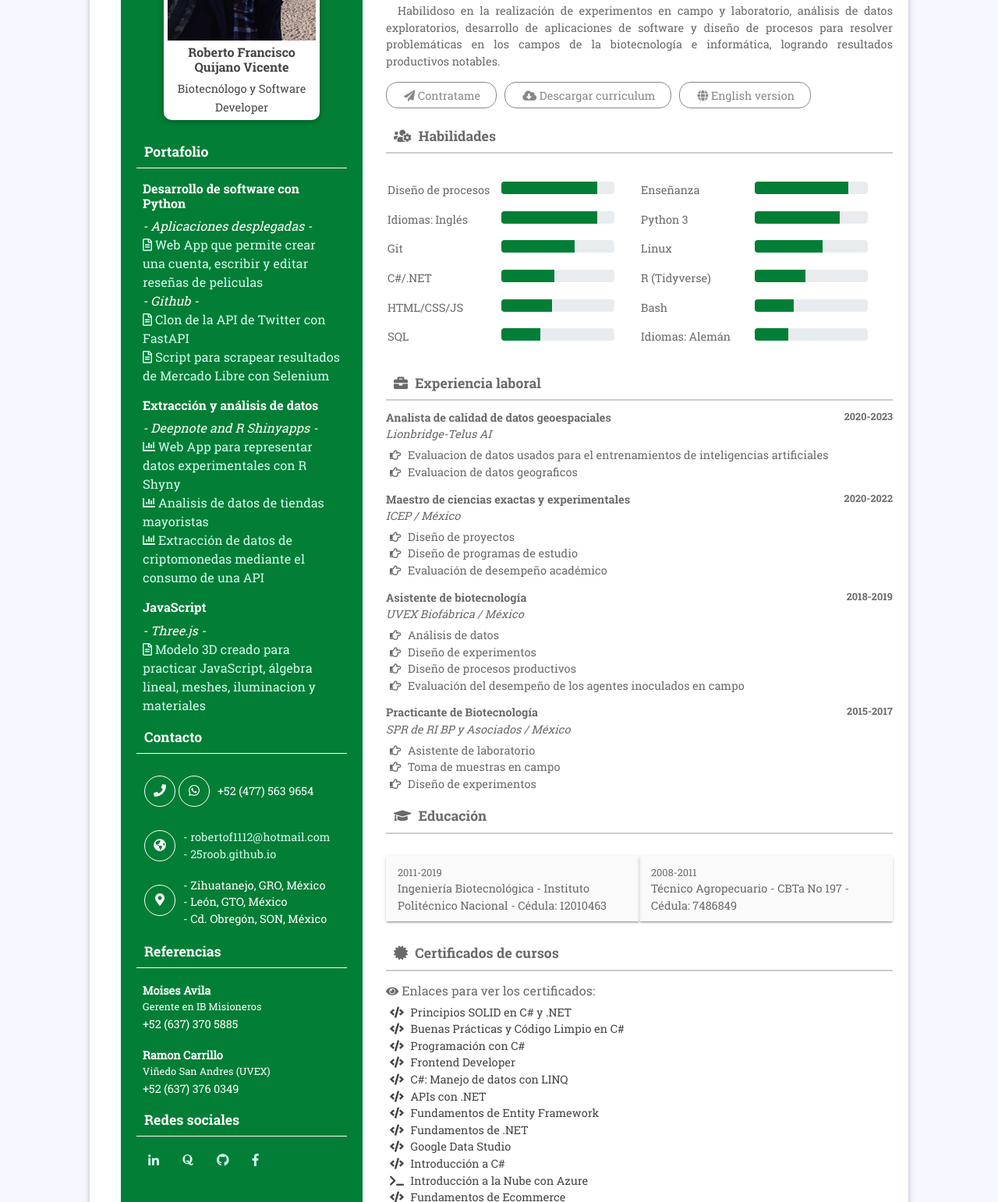
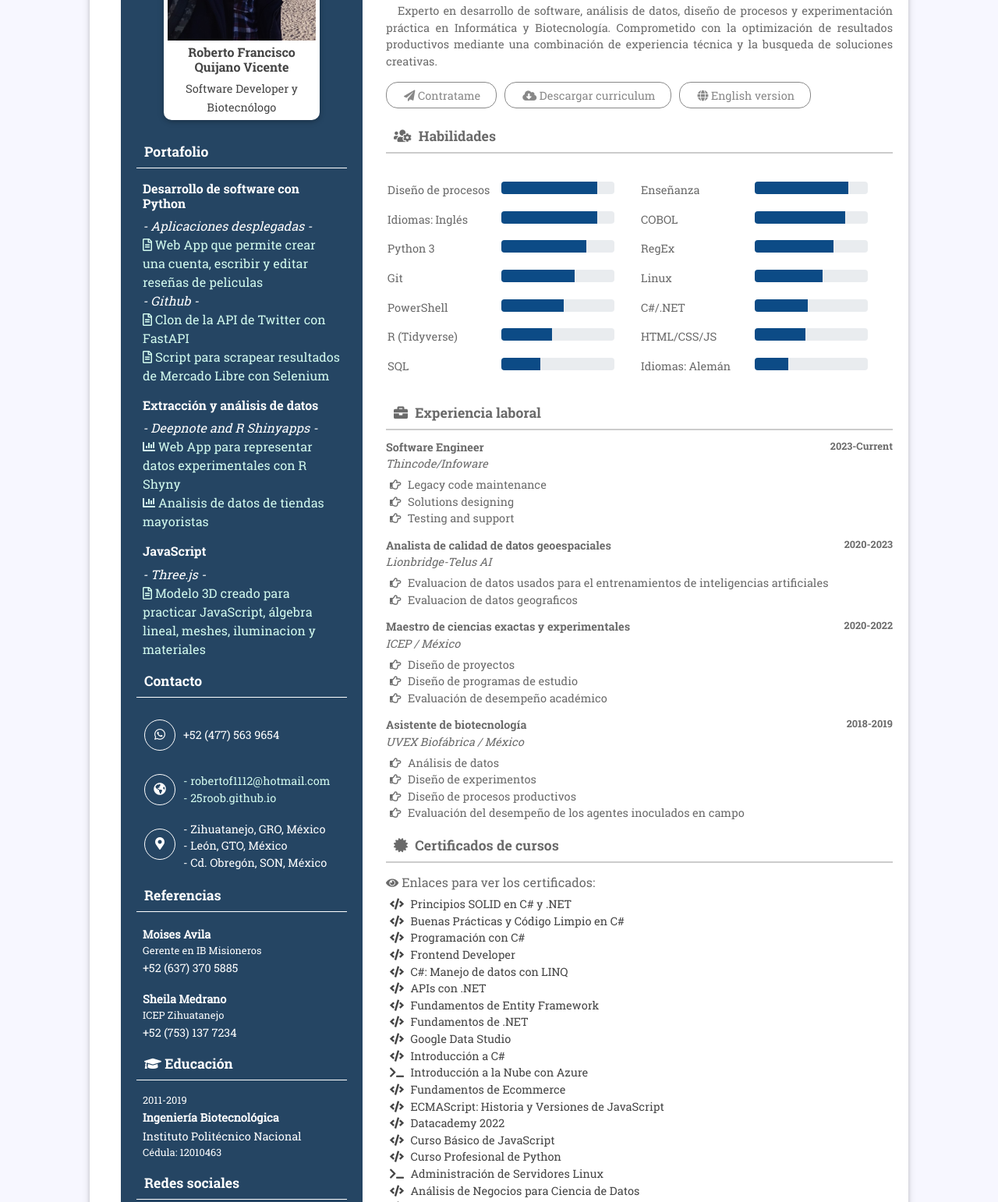
Before and after one commit to 25roob/25roob, a plain HTML site: page index_es.html in a window 1280 px wide. Shown: the part 223-1765 px from the top of the page at 78% size. Drawn offline with Linux system fonts and the light colour scheme.

Commit message:
a resume more oriented to software development

```diff
--- a/assets/css/style.css
+++ b/assets/css/style.css
@@ -225,7 +225,7 @@ body {
       padding: 0px;
       padding-right: 10px; } }
   .profile-box .left-side {
-    background-color: #037e36;
+    background-color: #254563;
     color: #FFF;
     padding: 40px 20px; }
     .profile-box .left-side .profile-info {
@@ -380,7 +380,7 @@ body {
     .rit-cover .profess-cover .prog-row div {
       padding: 0px; }
   .rit-cover .profess-cover .progress-bar {
-    background-color: #037e36; }
+    background-color: #0c4b86; }
 
 /*# sourceMappingURL=style.css.map */
 
--- a/index_es.html
+++ b/index_es.html
@@ -4,7 +4,7 @@
 <head>
     <meta charset="utf-8">
     <meta name="viewport" content="width=device-width, initial-scale=1, shrink-to-fit=no">
-    <meta name="keywords" content="resume, django, web development, biotechnology, ixtapa, zihuatanejo, remote, programming">
+    <meta name="keywords" content="resume, COBOL, RegEx, django, web development, biotechnology, ixtapa, zihuatanejo, remote, programming">
     <meta name="description" content="Resume for a Software developer with a degree in Biotechnology Engineering seeking for a remote job or in the area of Ixtapa-Zihuatanejo.">
 
     <title> Roberto Quijano | Biotechnology | Software Dev </title>
@@ -26,7 +26,7 @@
                         <div class="profile-info">
                             <img src="assets/images/profile.jpg" alt="profile photo">
                             <h3>Roberto Francisco Quijano Vicente</h3>
-                            <span>Biotecnólogo y Software Developer</span>
+                            <span>Software Developer y Biotecnólogo</span>
                         </div>
                         <h4 class="ltitle">Portafolio</h4>
                         <div class="refer-cov">
@@ -52,9 +52,9 @@
 
                                 <li><a href="https://25roob.shinyapps.io/rep_aep2505/"><i class="fas fa-chart-bar"></i> Web App para representar datos experimentales con R Shyny</a></li>
 
-                                <li><a href="https://deepnote.com/workspace/rober25-72490bea-ae9c-48d5-aaf8-146275a70b8b/project/Retail-Analysis-4694565d-ee2c-4b67-b961-a7842efc3336/%2Flargest_us_retailers.ipynb"><i class="fas fa-chart-bar"></i> Analisis de datos de tiendas mayoristas</a></li>
+                                <li><a href="https://deepnote.com/workspace/rober25-72490bea-ae9c-48d5-aaf8-146275a70b8b/project/Retail-Analysis-4694565d-ee2c-4b67-b961-a7842efc3336/notebook/largest_us_retailers-7fa1b12f1e1740d89d78a7c880606610"><i class="fas fa-chart-bar"></i> Analisis de datos de tiendas mayoristas</a></li>
 
-                                <li><a href="https://deepnote.com/workspace/rober25-72490bea-ae9c-48d5-aaf8-146275a70b8b/project/crypto-proyect-53808f46-9bc3-45ad-bc7e-abd4565fbd9a/%2Fnotebook.ipynb"><i class="fas fa-chart-bar"></i> Extracción de datos de criptomonedas mediante el consumo de una API </a></li>
+                                <!-- <li><a href="https://deepnote.com/workspace/rober25-72490bea-ae9c-48d5-aaf8-146275a70b8b/project/crypto-proyect-53808f46-9bc3-45ad-bc7e-abd4565fbd9a/%2Fnotebook.ipynb"><i class="fas fa-chart-bar"></i> Extracción de datos de criptomonedas mediante el consumo de una API </a></li> -->
 
                                 <!-- <li><a href="https://deepnote.com/workspace/rober25-72490bea-ae9c-48d5-aaf8-146275a70b8b/project/Baby-temp-vs-time-2daf1788-4b8f-47b8-a4b3-84d2c1b21d19/%2Fbaby_temp.ipynb"><i class="fas fa-chart-bar"></i> baby temperature Time-series </a></li> -->
 
@@ -75,7 +75,7 @@
                         <h4 class="ltitle">Contacto</h4>
                         <div class="contact-box pb0">
                             <div class="icon">
-                                <i class="fas fa-phone"></i>
+                                <!-- <i class="fas fa-phone"></i> -->
                                 <i class="fab fa-whatsapp"></i>
                             </div>
                             <div class="detail">
@@ -123,10 +123,21 @@
                             <span>+52 (637) 370 5885</span>
                         </div>
                         <div class="refer-cov">
-                            <b>Ramon Carrillo</b>
-                            <p>Viñedo San Andres (UVEX)</p>
-                            <span>+52 (637) 376 0349</span>
+                            <b>Sheila Medrano</b>
+                            <p>ICEP Zihuatanejo</p>
+                            <span>+52 (753) 137 7234</span>
                         </div>
+
+                        <h4 class="ltitle"><i class="fas fa-graduation-cap"></i> Educación</h4>
+                        <div class="refer-cov">
+
+                            <p>2011-2019</p>
+                            <b>Ingeniería Biotecnológica</b> <br>
+                            <span>Instituto Politécnico Nacional</span>
+                            <p>Cédula: 12010463</p>
+
+                        </div>
+
 
                         <h4 class="ltitle">Redes sociales</h4>
                         <ul class="row social-link no-margin">
@@ -158,12 +169,15 @@
                     <div class="rit-cover">
                         <div class="hotkey">
                             <h1 class="">Roberto Quijano </h1>
-                            <small>Biotecnólogo y Software developer</small>
+                            <small>Software developer y Biotecnólogo</small>
                         </div>
                         <h2 class="rit-titl"><i class="far fa-user"></i> Perfil</h2>
                         <div class="about">
+                            <!-- <p>
+                                Habilidoso en la realización de experimentos en campo y laboratorio, análisis de datos exploratorios, desarrollo de aplicaciones de software y diseño de procesos para resolver problemáticas en los campos de la biotecnología e informática, logrando resultados productivos notables.
+                            </p> -->
                             <p>
-                                Habilidoso en la realización de experimentos en campo y laboratorio, análisis de datos exploratorios, desarrollo de aplicaciones de software y diseño de procesos para resolver problemáticas en los campos de la biotecnología e informática, logrando resultados productivos notables.
+                                Experto en desarrollo de software, análisis de datos, diseño de procesos y experimentación práctica en Informática y Biotecnología. Comprometido con la optimización de resultados productivos mediante una combinación de experiencia técnica y la busqueda de soluciones creativas.
                             </p>
                             <div class="btn-ro row no-margin">
                                 <ul class="btn-link">
@@ -218,6 +232,22 @@
                                     </div>
                                 </div>
                             </div>
+
+                            <div class="col-md-6">
+                                <div class=" prog-row row">
+                                    <div class="col-sm-6">
+                                        COBOL
+                                    </div>
+                                    <div class="col-sm-6">
+                                        <div class="progress">
+                                            <div class="progress-bar" role="progressbar" style="width: 80%" aria-valuenow="25" aria-valuemin="0" aria-valuemax="100">
+                                            </div>
+                                        </div>
+                                    </div>
+                                </div>
+                            </div>
+
+
                             <div class="col-md-6">
                                 <div class=" prog-row row">
                                     <div class="col-sm-6">
@@ -230,6 +260,22 @@
                                     </div>
                                 </div>
                             </div>
+
+                            <div class="col-md-6">
+                                <div class="row prog-row">
+                                    <div class="col-sm-6">
+                                        RegEx
+                                    </div>
+                                    <div class="col-sm-6">
+                                        <div class="progress">
+                                            <div class="progress-bar" role="progressbar" style="width: 70%" aria-valuenow="25" aria-valuemin="0" aria-valuemax="100">
+                                            </div>
+                                        </div>
+                                    </div>
+                                </div>
+                            </div>
+
+
                             <div class="col-md-6">
                                 <div class="row prog-row">
                                     <div class="col-sm-6">
@@ -250,6 +296,18 @@
                                     <div class="col-sm-6">
                                         <div class="progress">
                                             <div class="progress-bar" role="progressbar" style="width: 60%" aria-valuenow="25" aria-valuemin="0" aria-valuemax="100"></div>
+                                        </div>
+                                    </div>
+                                </div>
+                            </div>
+                            <div class="col-md-6">
+                                <div class="row prog-row">
+                                    <div class="col-sm-6">
+                                        PowerShell
+                                    </div>
+                                    <div class="col-sm-6">
+                                        <div class="progress">
+                                            <div class="progress-bar" role="progressbar" style="width: 55%" aria-valuenow="25" aria-valuemin="0" aria-valuemax="100"></div>
                                         </div>
                                     </div>
                                 </div>
@@ -290,20 +348,6 @@
                                     </div>
                                 </div>
                             </div>
-
-                            <div class="col-md-6">
-                                <div class="row prog-row">
-                                    <div class="col-sm-6">
-                                        Bash
-                                    </div>
-                                    <div class="col-sm-6">
-                                        <div class="progress">
-                                            <div class="progress-bar" role="progressbar" style="width: 35%" aria-valuenow="25" aria-valuemin="0" aria-valuemax="100"></div>
-                                        </div>
-                                    </div>
-                                </div>
-                            </div>
-
                             <div class="col-md-6">
                                 <div class="row prog-row">
                                     <div class="col-sm-6">
@@ -328,13 +372,20 @@
                                     </div>
                                 </div>
                             </div>
-
-
-
-
                         </div>
 
                         <h2 class="rit-titl"><i class="fas fa-briefcase"></i> Experiencia laboral</h2>
+
+                        <div class="work-exp">
+                            <h6>Software Engineer <span>2023-Current</span></h6>
+                            <i>Thincode/Infoware</i>
+                            <ul>
+                                <li><i class="far fa-hand-point-right"></i> Legacy code maintenance </li>
+                                <li><i class="far fa-hand-point-right"></i> Solutions designing </li>
+                                <li><i class="far fa-hand-point-right"></i> Testing and support </li>
+                            </ul>
+                        </div>
+
 
                         <div class="work-exp">
                             <h6>Analista de calidad de datos geoespaciales <span>2020-2023</span></h6>
@@ -368,7 +419,7 @@
 
                             </ul>
                         </div>
-                        <div class="work-exp">
+                        <!-- <div class="work-exp">
                             <h6>Practicante de Biotecnología
                                 <span>2015-2017</span></h6>
                             <i>SPR de RI BP y Asociados / México</i>
@@ -379,21 +430,21 @@
 								<li><i class="far fa-hand-point-right"></i> Diseño de experimentos
                                 </li>
                             </ul>
-                        </div>
+                        </div> -->
 
-                        <h2 class="rit-titl"><i class="fas fa-graduation-cap"></i> Educación</h2>
+                        <!-- <h2 class="rit-titl"><i class="fas fa-graduation-cap"></i> Educación</h2>
                         <div class="education">
                             <ul class="row no-margin">
                                 <li class="col-md-6"><span>2011-2019</span> <br>
                                     Ingeniería Biotecnológica - Instituto Politécnico Nacional - Cédula: 12010463</li>
                                 <li class="col-md-6"><span>2008-2011</span> <br>
                                     Técnico Agropecuario - CBTa No 197 - Cédula: 7486849</li>
-                                <!-- <li class="col-md-6"><span>2013-2015</span> <br>
+                                <li class="col-md-6"><span>2013-2015</span> <br>
                                     Master Degree - Cambridg University</li>
                                 <li class="col-md-6"><span>2013-2015</span> <br>
-                                    Master Degree - Cambridg University</li> -->
+                                    Master Degree - Cambridg University</li>
                             </ul>
-                        </div>
+                        </div> -->
 
 
 
```
Also changed, not shown: index.html (+79 -41 lines).
